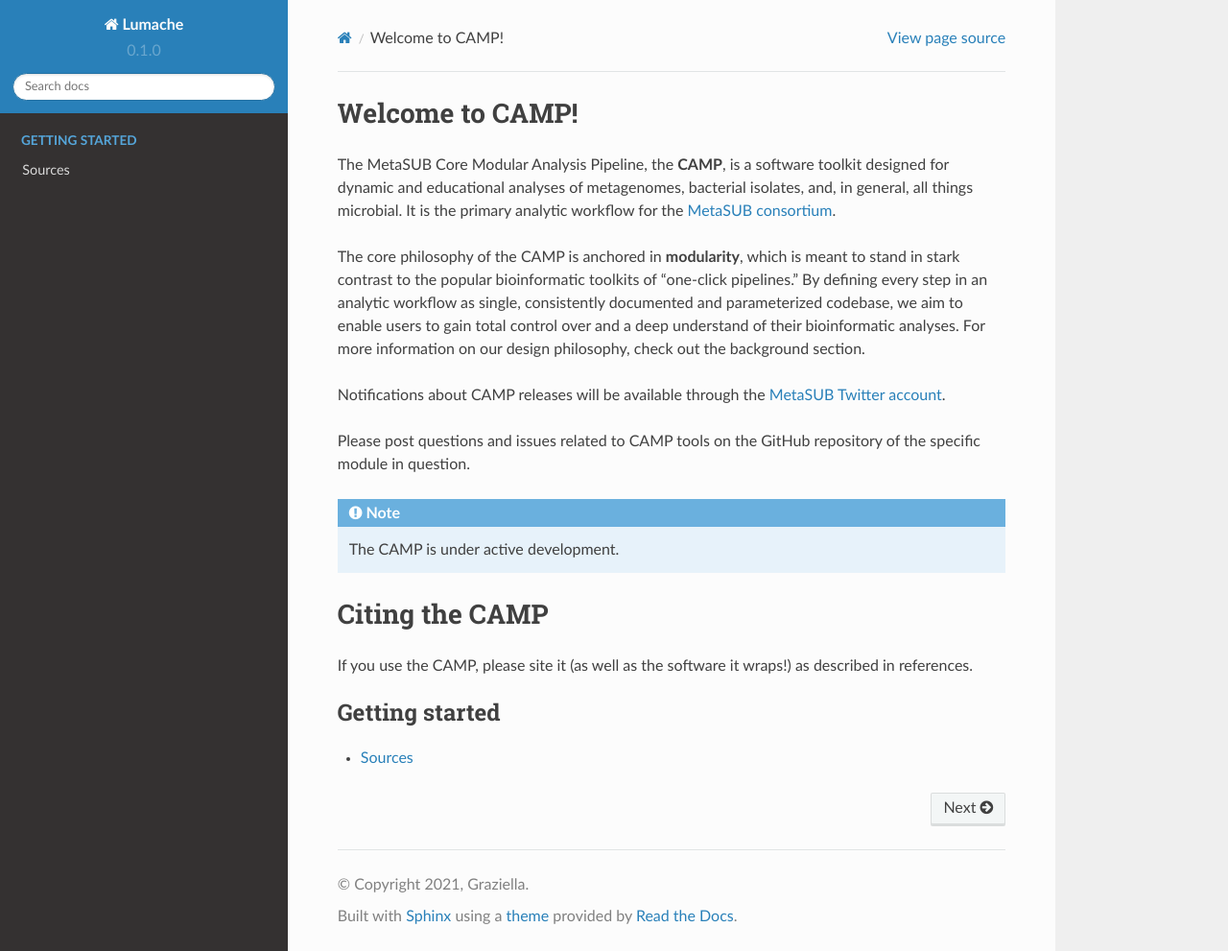
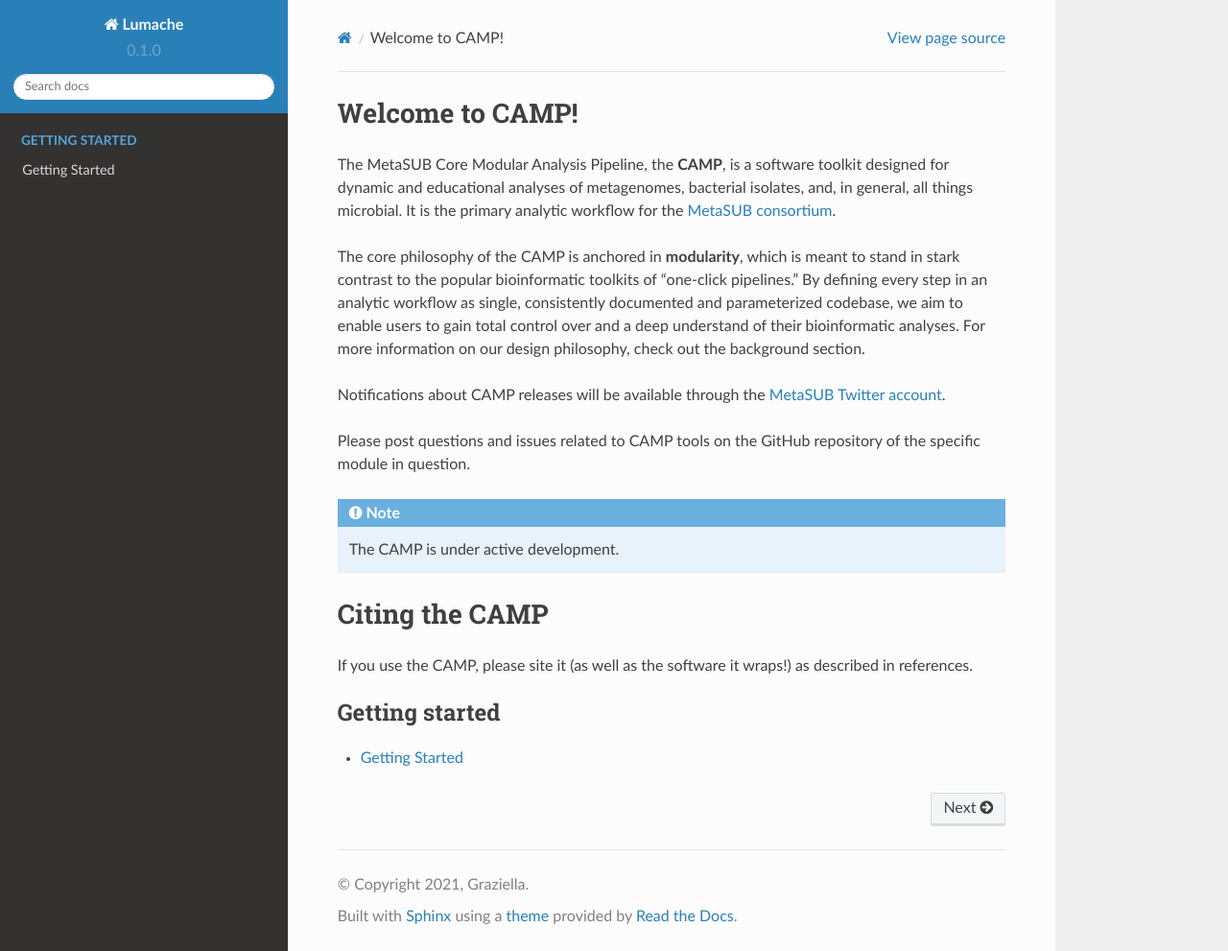
Before and after one commit to MetaSUB-CAMP/camp-documentation, a Sphinx documentation site: the page built from docs/source/index.rst, in a window 1280 px wide and 991 px high. Shown: the whole window at 96% size. Built offline with Sphinx 7.4.7 and the Read the Docs theme 2.0.0, drawn with Linux system fonts in a browser that asks for light colours; pages that are not in the unit, such as notebooks, are missing from menus.

Commit message:
Update index.rst

```diff
--- a/docs/source/background/index.rst
+++ b/docs/source/background/index.rst
@@ -1,6 +1,6 @@
 .. _background:
 
-Sources
+Getting Started
 -------
 
 
```
